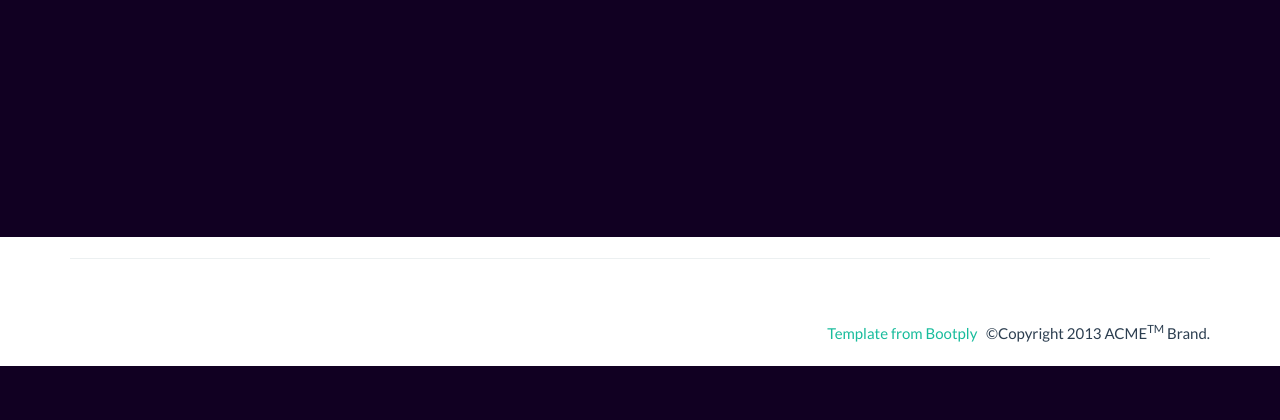
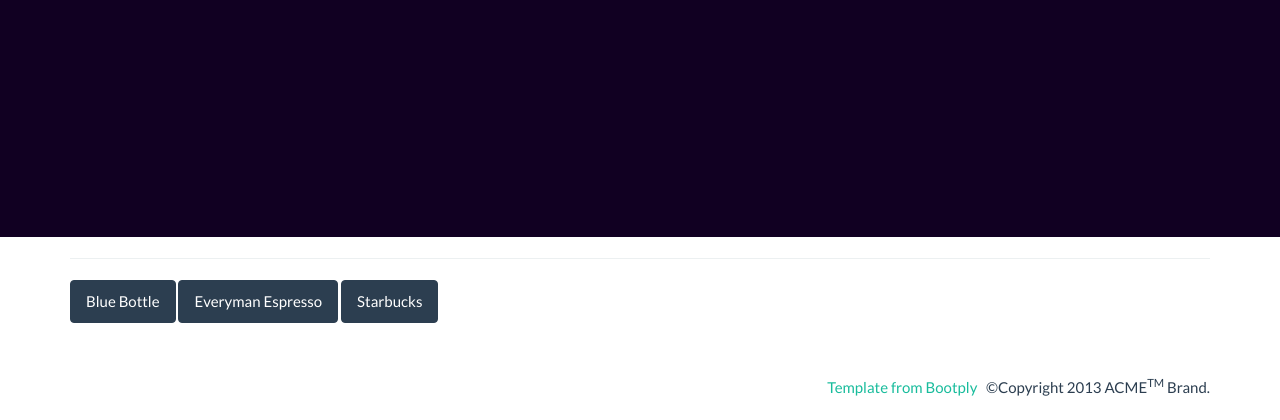
Before and after one commit to insignificant-info/cafe_snob_webapp, a Flask app: template app/templates/demo.html in a window 1280 px wide. Shown: the part 563-983 px from the top of the page. Before the commit the page ends 929 px from the top, so only its background shows below. Run offline with Flask 2, Linux system fonts and the light colour scheme; the template is opened without the code that fills it, so the values that code supplies are empty; some libraries are stand-ins or nearby versions.

Commit message:
add demo.html

```diff
--- a/app/templates/demo.html
+++ b/app/templates/demo.html
@@ -61,8 +61,12 @@
 
 <div class="container">
 
-  	<hr>
-
+    <hr>
+             <p class="bs-component">
+              <a href="http://cafesnob.info/output?URL=http%3A%2F%2Fwww.yelp.com%2Fbiz%2Fblue-bottle-coffee-new-york-2" class="btn btn-primary">Blue Bottle</a>
+              <a href="http://cafesnob.info/output?URL=http%3A%2F%2Fwww.yelp.com%2Fbiz%2Feveryman-espresso-new-york" class="btn btn-primary">Everyman Espresso</a>
+              <a href="http://cafesnob.info/output?URL=http%3A%2F%2Fwww.yelp.com%2Fbiz%2Fstarbucks-new-york-154" class="btn btn-primary">Starbucks</a>
+            </p>
 
 
 	<div class="row">
--- a/app/views.py
+++ b/app/views.py
@@ -13,6 +13,10 @@ import urllib2
 @app.route('/index')
 def index():
     return render_template("index.html")
+
+@app.route('/demo')
+def demo():
+    return render_template("demo.html")
 
 @app.route('/output')
 def cafes_output():
```
